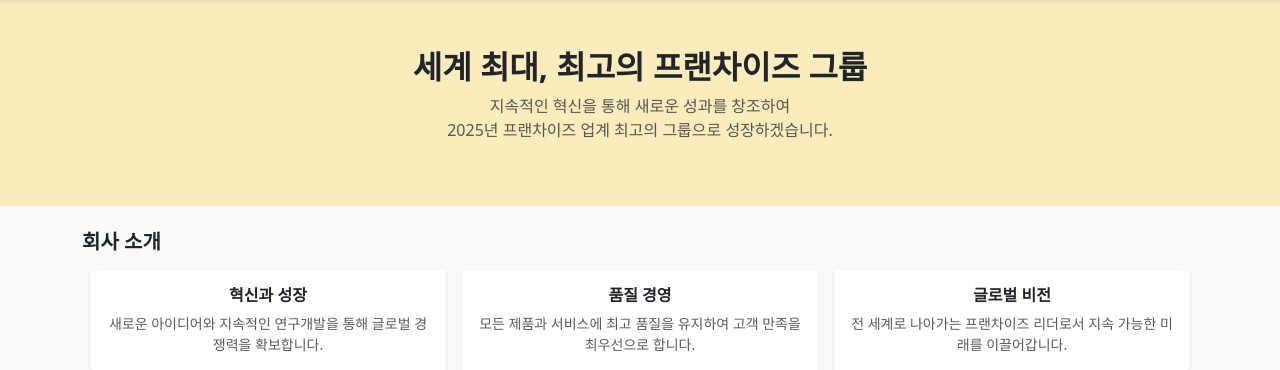
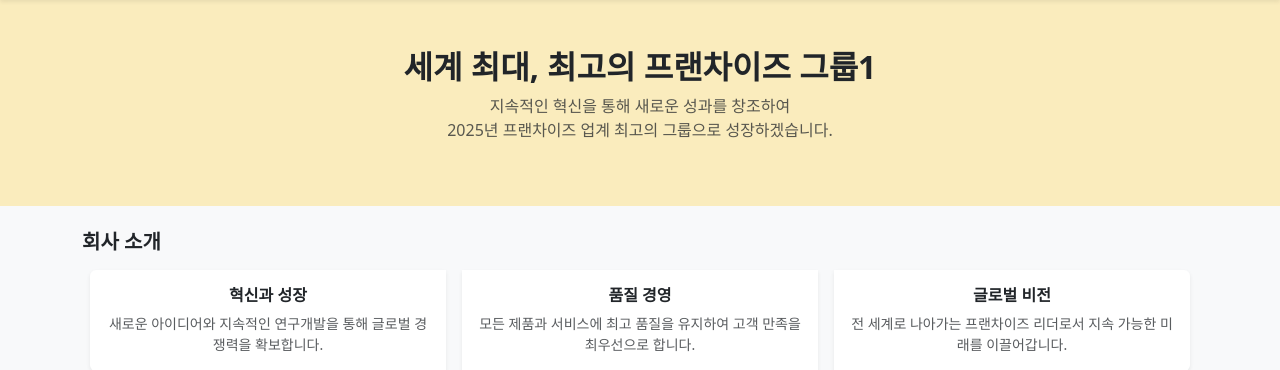
Before and after one commit to Yjune265/supplements-recommendation, a Flask app: page / in a window 1280 px wide. Shown: the part 56-426 px from the top of the page. Run offline with Flask 3, Linux system fonts and the light colour scheme.

Commit message:
docs: 그룹 이름 변경

```diff
--- a/templates/index.html
+++ b/templates/index.html
@@ -18,7 +18,7 @@
 
   <!-- 메인 배너 -->
   <div class="text-center py-5 bg-warning bg-opacity-25">
-    <h2 class="fw-bold">세계 최대, 최고의 프랜차이즈 그룹</h2>
+    <h2 class="fw-bold">세계 최대, 최고의 프랜차이즈 그룹1</h2>
     <p class="text-muted">지속적인 혁신을 통해 새로운 성과를 창조하여<br>
       2025년 프랜차이즈 업계 최고의 그룹으로 성장하겠습니다.</p>
   </div>
```
